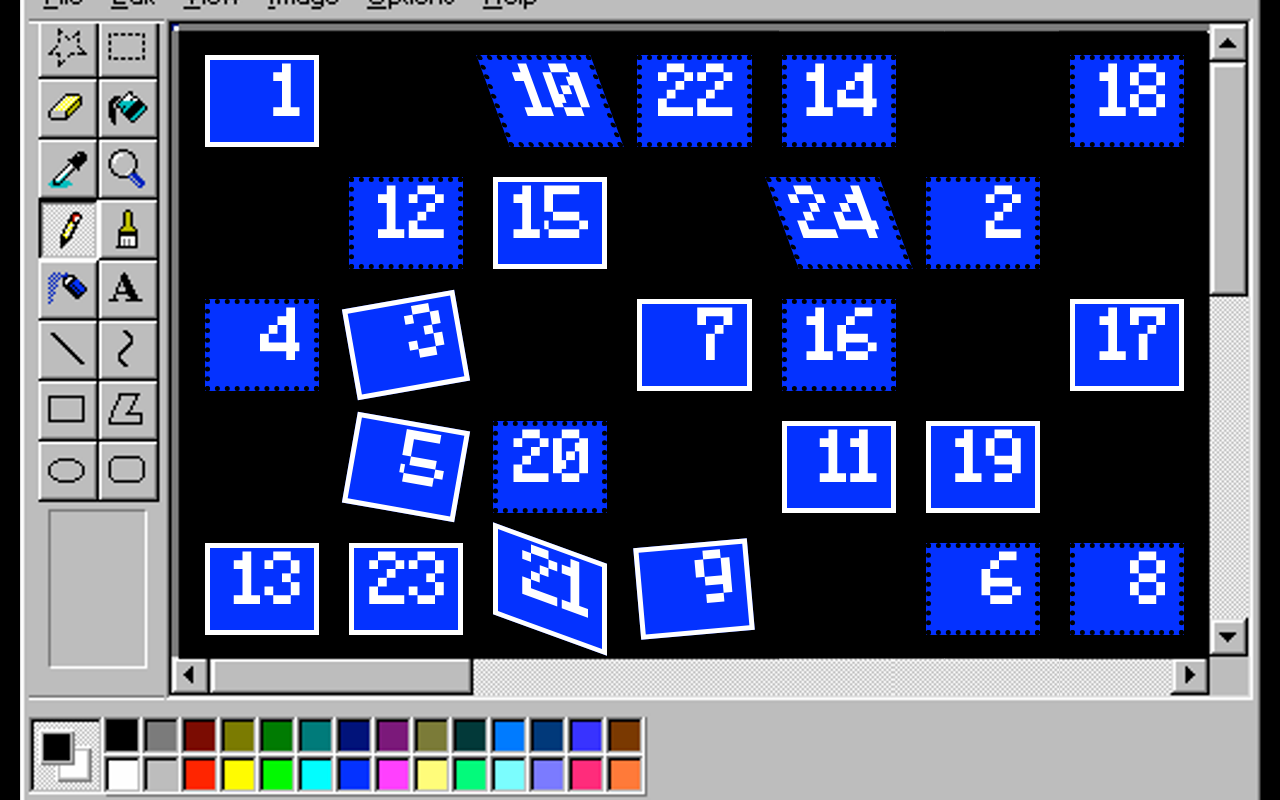
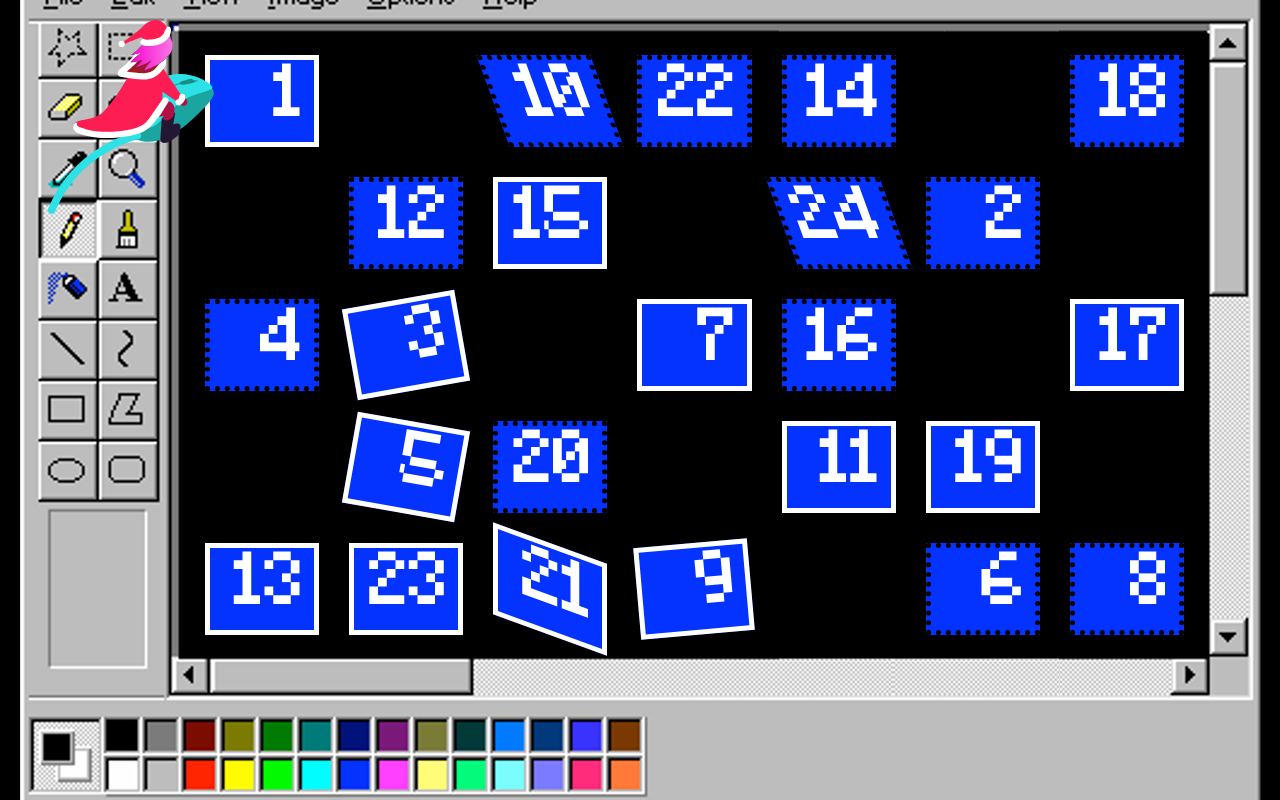
Before and after one commit to Twissi/90s-advents-calendar, a Nuxt app in the folder src/: page / in a window 1280 px wide. Built offline with nearby package versions, Linux system fonts and the light colour scheme.

Commit message:
Add santa svg

```diff
--- /dev/null
+++ b/src/components/santa.vue
@@ -0,0 +1,112 @@
+<template>
+  <svg
+    xmlns="http://www.w3.org/2000/svg"
+    xmlns:xlink="http://www.w3.org/1999/xlink"
+    viewBox="0 0 893.97 953.92"
+  >
+    <defs>
+      <linearGradient
+        id="a"
+        x1="448.22"
+        y1="171.44"
+        x2="637.2"
+        y2="171.44"
+        gradientUnits="userSpaceOnUse"
+      >
+        <stop offset="0" stop-color="#f706cf" />
+        <stop offset="1" stop-color="#fb76e5" />
+      </linearGradient>
+    </defs>
+    <path
+      d="M475.06,439.09s-63.57,100.52-4.63,135S620.6,585.78,718.83,495,849.17,368.18,795.69,332.6c-43.43-28.91-82-45.88-120.28-46.44S502.11,398.25,475.06,439.09Z"
+      fill="#1ba5a1"
+    />
+    <path
+      d="M762,305.81c16.25,8.57,58,28.18,52.67,43.86-3.21,9.41-81.86,27-111.42,43.08-78.84,42.92-127.73,132.64-168.1,132.82s-74.58-18.58-75-40.28,47-129.65,107.22-167.51c49.67-31.24,80.61-32.86,108-31.62S745.65,297.18,762,305.81Z"
+      fill="#2de2e6"
+    />
+    <path
+      d="M601.35,369.68a3,3,0,0,1-2-.77,3,3,0,0,1-.22-4.24c23.33-25.89,62.34-38.33,91-44.21a333.24,333.24,0,0,1,56.82-6.63h0a3,3,0,0,1,0,6c-1,0-100.67,1.47-143.39,48.86A3,3,0,0,1,601.35,369.68Z"
+      fill="#1ba5a1"
+    />
+    <path
+      d="M670,328.45c3.1,10.79,32.9,2.91,49-.13s25.29-5.89,17.24-12.74-19.59-9.18-35-4.09S667.38,319.26,670,328.45Z"
+      fill="#188c86"
+    />
+    <path
+      d="M479.76,560.71s-269,55.74-382.48,332.72"
+      fill="none"
+      stroke="#2de2e6"
+      stroke-linecap="round"
+      stroke-miterlimit="10"
+      stroke-width="34"
+    />
+    <path
+      d="M589.14,482.9s38.94-33.75,59.82-23c0,0-9.8,34-29.24,38.16C600.9,502,589.14,482.9,589.14,482.9Z"
+      fill="#2e2157"
+    />
+    <circle cx="686.76" cy="411.2" r="16.5" fill="#b20f45" />
+    <path
+      d="M645.36,439.53l-1-5.46a33.88,33.88,0,0,0-36-27.74L513,413.66a10,10,0,0,0-9.24,9.5h0a54.39,54.39,0,0,0,64,56.17l29.64-5.39-5.2,44.36a19.11,19.11,0,0,0,37.67,6.2l15.4-74.85a13.58,13.58,0,0,0,.34-3A25.15,25.15,0,0,0,645.36,439.53Z"
+      fill="#b20f45"
+    />
+    <path
+      d="M676.88,381.67,598.44,265.42s-38.23-36.3-66.56-39.62a72.74,72.74,0,0,0-68.29,30.84h0l-.08.12a74.3,74.3,0,0,0-4.55,7.54l-51.51,85.3q-1.56,2.42-3,4.94l0,0h0S362,424.17,325.93,457C276.82,501.74,199.58,481,195.4,516.58c-4.13,35.18,102.3,41,204.93,38.35C512.8,552,584,464.55,583.84,442.87c0-6.9,8.89-23.8,8.89-23.8l-1.05-53.47,68.16,45.56s15.5-.59,18.61-8.47C684,388.56,676.88,381.67,676.88,381.67Z"
+      fill="#fd1d53"
+    />
+    <path
+      d="M673.06,519.4v-.08h0a12.51,12.51,0,0,0-2.53-6.54c-5.1-6.46-16.66-6.59-30.23-1.54L649,459.86s-12.45,28.93-33,33.31c-14.3,3-26.81-10.27-26.81-10.27l-5.86,82.53.15,0a21.75,21.75,0,0,0-.7,9.21l-.12,12.3s11.3,12.22,30,5.26a131.11,131.11,0,0,0,43.27-26.35c14.22-12.66,15.69-25.22,15.69-25.22l1-14.46A21.69,21.69,0,0,0,673.06,519.4Z"
+      fill="#241734"
+    />
+    <path
+      d="M614.29,393.37c-5.88-4.43-15.28-3.47-19.61,2.76q-28.3,40.67-56.62,81.34C530,489,521.78,500.36,510.57,509c-9.94,7.65-21.05,12.78-33.61,17.09-24.93,8.56-54.7,12.88-82,15.81a435.59,435.59,0,0,1-91.11.66,349.53,349.53,0,0,1-51.09-8.88c-7.58-1.95-15.51-4.34-23.05-7a56.13,56.13,0,0,1-6.34-2.53,5.76,5.76,0,0,1-2.86-.9c-2.72-1.7-6.3-3.08-8.58-6-2.87-3.72-2.43-8.17-1-12.37a4.77,4.77,0,0,1,.41-.85c-5.08-.84-10.71.81-13.55,5.27-5.53,8.69-6,18.71-.66,27.65,4.57,7.68,12.29,12.22,20.52,15.19a337.9,337.9,0,0,0,50.83,13.54c33.83,6.48,68.43,7.91,102.78,6.13,32.3-1.67,65-6,96.4-14s59.64-21.39,80.5-46.9c12.21-14.93,26.65-31.45,37.66-47.27L617,413C621.36,406.77,620.48,398,614.29,393.37Z"
+      fill="#fff"
+    />
+    <path
+      d="M679.08,374.11c-7.84,1.14-12.09,6.95-12.49,14.36,0,.15-.05.34-.1.65-.15.85-.34,1.7-.49,2.55a.21.21,0,0,0,0,.06,19.52,19.52,0,0,0-1.18,2.54c-.46.58-.94,1.15-1.39,1.74l-.23.31,0,0c-.79.52-1.52,1.17-2.31,1.7a12.27,12.27,0,0,0-2.17,1.9,14,14,0,0,0,6.78,26.83,13.91,13.91,0,0,0,8.81-4.5,15.51,15.51,0,0,0,3.07-1.6c11.51-7.77,17-20.48,17.11-34C694.47,379.28,686,373.09,679.08,374.11Z"
+      fill="#fff"
+    />
+    <path
+      d="M595.75,207.27s-19.8,1.2-28.11,8.2c-11.6-4.28-25.87-7-39.46-8.64-.74-8.19-6.29-18.32-6.29-18.32a91.37,91.37,0,0,0-10.46,1.38,18.13,18.13,0,0,0-7.52-2.64,18.34,18.34,0,0,0-19.54,24.1c-6.07,5-12.9,13.25-22.5,26.4-9.8,13.43-58,32.3-51,40,9.45,10.56,74.52,22.13,99.65,20.6,32-1.95,78.9-34.57,81.49-56.71a18.56,18.56,0,0,0,.13-2.21c4.87-3,9.82-7.19,10-11.44C602.48,219.56,595.75,207.27,595.75,207.27Z"
+      fill="#9e1b25"
+    />
+    <circle cx="409.88" cy="151.1" r="10.99" fill="#f2f2f2" />
+    <path
+      d="M601.25,221.13c-6.17,5.1-17.49,7.27-20.82,14.09a94,94,0,0,1-26.57,32.5A70.06,70.06,0,0,1,514,282.91C499.1,284,482,281.46,466.2,279.56q-13.67-1.63-27.31-3.4l-6.86-.88c2.07-1.55,4.17-3.07,6.26-4.59,7.64-5.56,29.62-26.4,35.08-32.2,6.89-7.3,19.12-25.88,21.61-27.93,5.83-4.8,5.22-12.57,2.3-19.66-4.42-10.72-13.8-7.13-19.66-2.31-6.13,5-35.78,41.51-38.13,44.33-4.66,5.61-11.66,10.78-18.56,15.8-7.73,5.62-15.2,11.34-21.71,18.39-4.12,4.47-7.47,9.6-7.23,15.93.3,7.88,5.72,13.4,13.05,15.46,11.28,3.17,22.9,4.5,34.49,6,20.84,2.64,41.93,6.09,63,6.48,22.37.41,42.64-3.88,61.56-16.17,18.42-12,32.75-29.38,42.33-49C609.69,239,611,213.06,601.25,221.13Z"
+      fill="#fff"
+    />
+    <path
+      d="M615.48,206.72l-6.65-40.87-111.6-4.52v0l0,0s-27.21,30-45.85,40L497,191l0,.14c-3.4,2.63-39.85,31-48.81,43.32,0,0,35.31-3.58,51.41-10.67,10.93-4.81-22.56,27.4-26,32.88,0,0,41-11.47,68-30.64l.89.59c-5.89,7.32-33.64,35.9-29.84,43.83,0,0,76.63-30.42,88.59-49.28L601,221a47.61,47.61,0,0,0,7.72-9.45A52.52,52.52,0,0,0,615.48,206.72Z"
+      fill="#241734"
+    />
+    <path
+      d="M628.29,126.69a54.72,54.72,0,1,0-108.91,8.09,47.73,47.73,0,0,0-22.16,26.58l0,0s-27.21,30-45.85,40L497,191l0,.14c-3.4,2.63-39.85,31-48.81,43.32,0,0,35.31-3.58,51.41-10.67,10.93-4.81-22.56,27.4-26,32.88,0,0,41-11.47,68-30.64l.89.59c-5.89,7.32-33.64,35.9-29.84,43.83,0,0,76.63-30.42,88.59-49.28L601,221a47.61,47.61,0,0,0,7.72-9.45c14.77-8.88,25.7-25.29,28-45.06A62.14,62.14,0,0,0,628.29,126.69Z"
+      fill="url(#a)"
+    />
+    <path
+      d="M508.82,145.4s47.63,6,78.66-8.37c32.82-15.25,30.9-47.7,30.9-47.7S608.32,59,582.79,48.69C558.61,39,527.43,50.83,511.11,67.2c-29.87,30-86.74,72.86-103.6,79.24l5.33,10.45s89.39-44,94.29-32.56A32,32,0,0,1,508.82,145.4Z"
+      fill="#fd1d53"
+    />
+    <path
+      d="M629.87,88.29a14.18,14.18,0,0,0-12.31-15,13.82,13.82,0,0,0-2.65,0,6.51,6.51,0,0,0-2,2.13,3.74,3.74,0,0,1-1.25,1.25c-2.28,5.25-9.51,16.06-9.69,17.1-.05.29-.53,2.24-.45,2.1a48,48,0,0,1-2.19,5.71c-.09.2-.91,1.88-.89,2-.43.72-.89,1.43-1.35,2.13a57.39,57.39,0,0,1-4.12,5.46c-.2.25-1.33,1.53-1.45,1.7-.79.8-1.64,1.56-2.49,2.31a66.19,66.19,0,0,1-5.42,4.32c-1,.75-2.1,1.48-3.2,2.15l-.26.17-.64.33c-2.37,1.27-4.79,2.42-7.28,3.45-8.91,3.68-18.48,5.42-28.6,6.34-4.49.4-9.81.67-13.31.7-5.06,0-11.22.31-15.06-1.28l-.29-.1a13.47,13.47,0,0,0-5.45-1.89,14,14,0,0,0-7,26.79,14.93,14.93,0,0,0,2.22,1.15c12.5,5.17,28.27,3.52,41.45,2.46s26.62-3.83,38.84-9.17c23.29-10.18,42.61-31.32,45.26-57.28A14.11,14.11,0,0,0,629.87,88.29Z"
+      fill="#fff"
+    />
+    <circle cx="409.79" cy="151.85" r="14" fill="#fff" />
+  </svg>
+</template>
+
+<script>
+export default {
+  name: "SantaSvg"
+};
+</script>
+
+<style lang="postcss" scoped>
+svg {
+  position: absolute;
+  top: 10px;
+  left: 10px;
+  width: 200px;
+  height: auto;
+}
+</style>
--- a/src/pages/index.vue
+++ b/src/pages/index.vue
@@ -6,16 +6,19 @@
       </template>
     </div>
     <div class="title">{{title}}</div>
+    <santa />
   </div>
 </template>
 
 <script>
 import { poem, doors } from "~/shared/content";
-import doorComponent from "~/components/door";
+import DoorComponent from "~/components/door";
+import Santa from "~/components/santa";
 
 export default {
   components: {
-    door: doorComponent
+    door: DoorComponent,
+    santa: Santa
   },
   name: "Calendar",
   data: function() {
```
